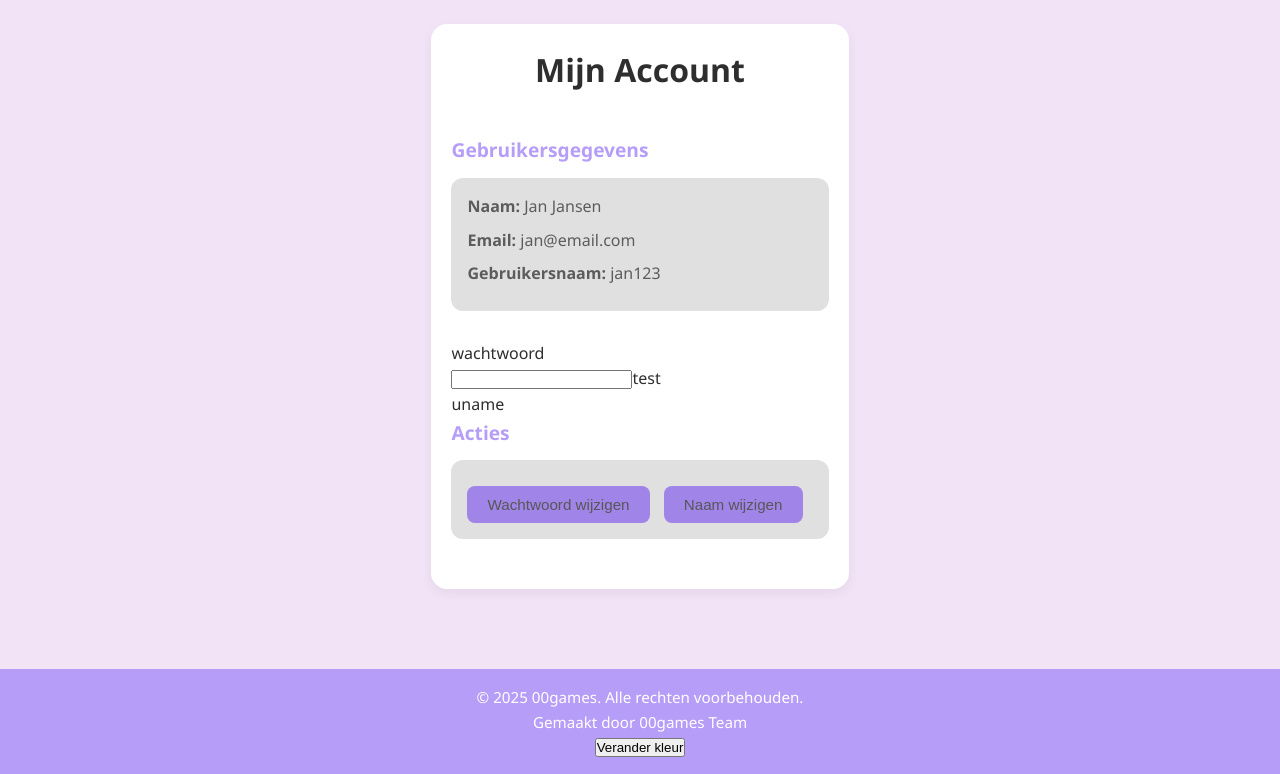
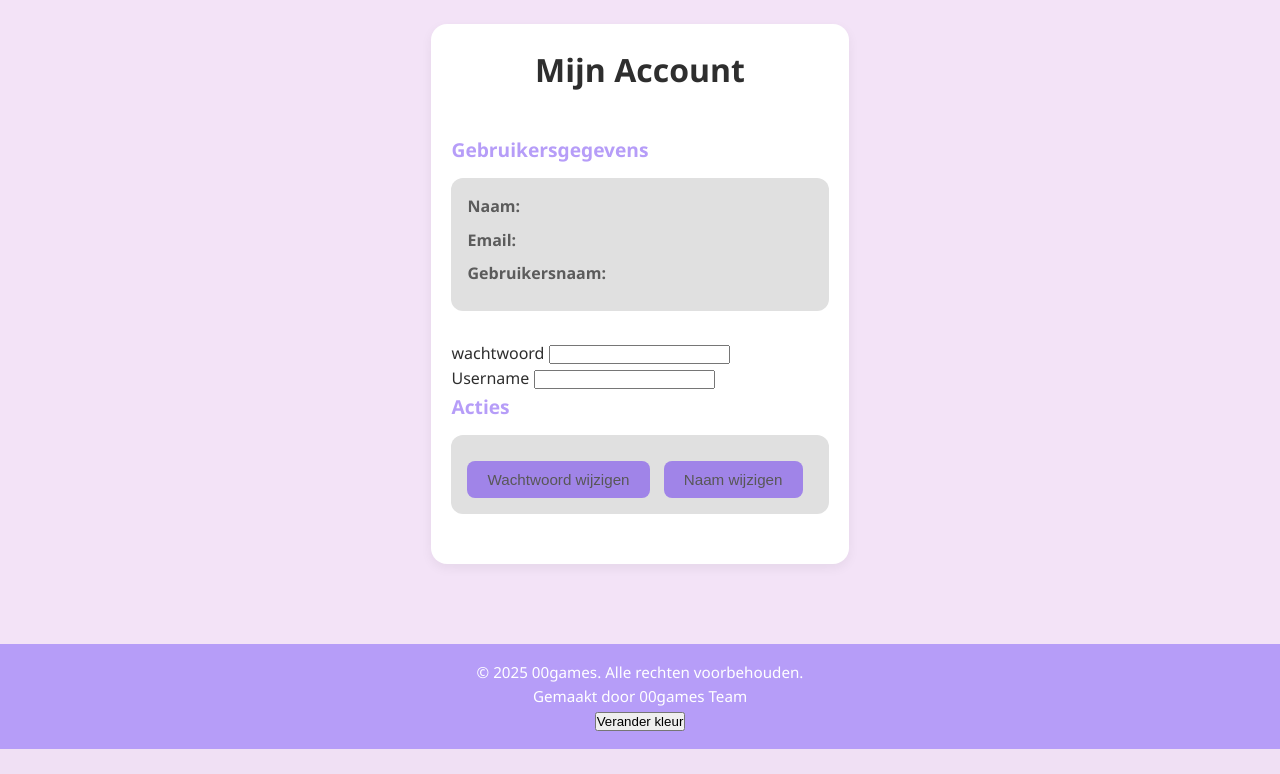
Before and after one commit to Pixel-Playground-LO4E-SWD3-2025/AcademicComback-Groep-3, a PHP site: page /php/account.php in a window 1280 px wide. Shown: the part 184-958 px from the top of the page. After the commit the page ends 933 px from the top, so only its background shows below. Run offline with PHP 8.4, Linux system fonts and the light colour scheme.

Commit message:
begin van naam veranderen
dit is de begin van naam kunnen veranderen en wafchtwoord

```diff
--- a/js/unamewachtwoord.js
+++ b/js/unamewachtwoord.js
@@ -1,8 +1,12 @@
 document.getElementById("unamebutton").addEventListener("click", function () {
-  document.getElementById("unamebutton").style.display = "block";
-  document.getElementById("wachtbutton").style.display = "none";
+  document.getElementById("wachtwoord").style.display = "none";
+  document.getElementById("uname").style.display = "block";
 });
 document.getElementById("wachtbutton").addEventListener("click", function () {
-  document.getElementById("wachtbutton").style.display = "block";
-  document.getElementById("unamebutton").style.display = "none";
+  document.getElementById("wachtwoord").style.display = "block";
+  document.getElementById("uname").style.display = "none";
 });
+// document.getElementById("wachtbutton").addEventListener("click", function () {
+//   document.getElementById("wachtbutton").style.display = "block";
+//   document.getElementById("unamebutton").style.display = "none";
+// });
--- a/partials/header.php
+++ b/partials/header.php
@@ -7,6 +7,7 @@
   <link rel="stylesheet" href="../CSS/styles.css">
   <script src="../js/script.js"defer></script>
   <script src="../js/theme.js"defer></script>
+  <script src="../js/unamewachtwoord.js"defer></script>
 </head>
 <body>
 <header class="topbar">
--- a/php/account.php
+++ b/php/account.php
@@ -8,15 +8,19 @@
     <section class="account-section">
       <h2>Gebruikersgegevens</h2>
       <article>
-        <p><strong>Naam:</strong> Jan Jansen</p>
-        <p><strong>Email:</strong> jan@email.com</p>
-        <p><strong>Gebruikersnaam:</strong> jan123</p>
+        <p><strong>Naam:</strong></p>
+        <p><strong>Email:</strong></p>
+        <p><strong>Gebruikersnaam:</strong> </p>
       </article>
     </section>
 
-  <form action="" id="wachtwoord">wachtwoord</form>
-  <input type="text">test
-  <form action="wachtwoord">uname</form>
+  <form action="" id="wachtwoord">wachtwoord
+  <input type="text"></form>
+  <form action="" id="uname">
+    Username
+    <input type="text">
+
+  </form>
 
     <section class="account-section">
       <h2>Acties</h2>
```
